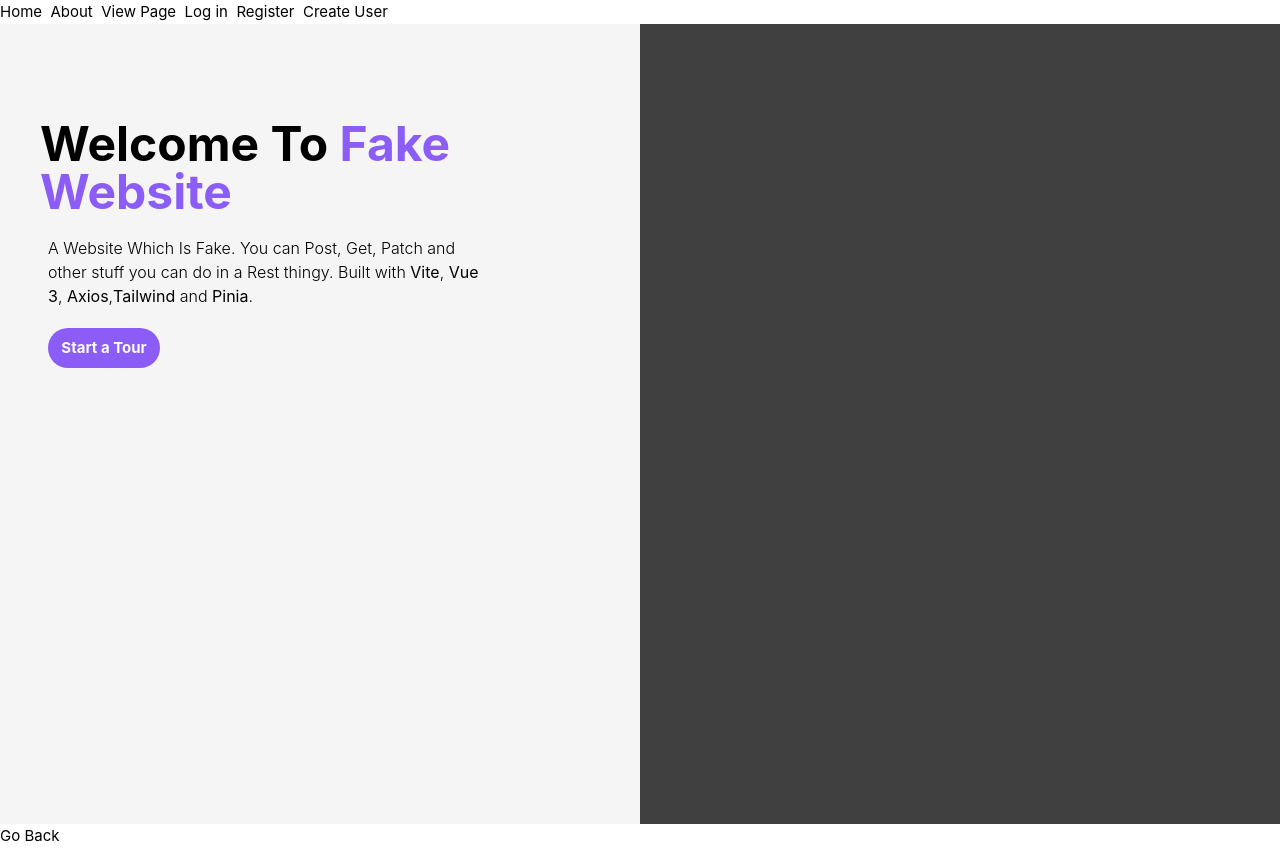
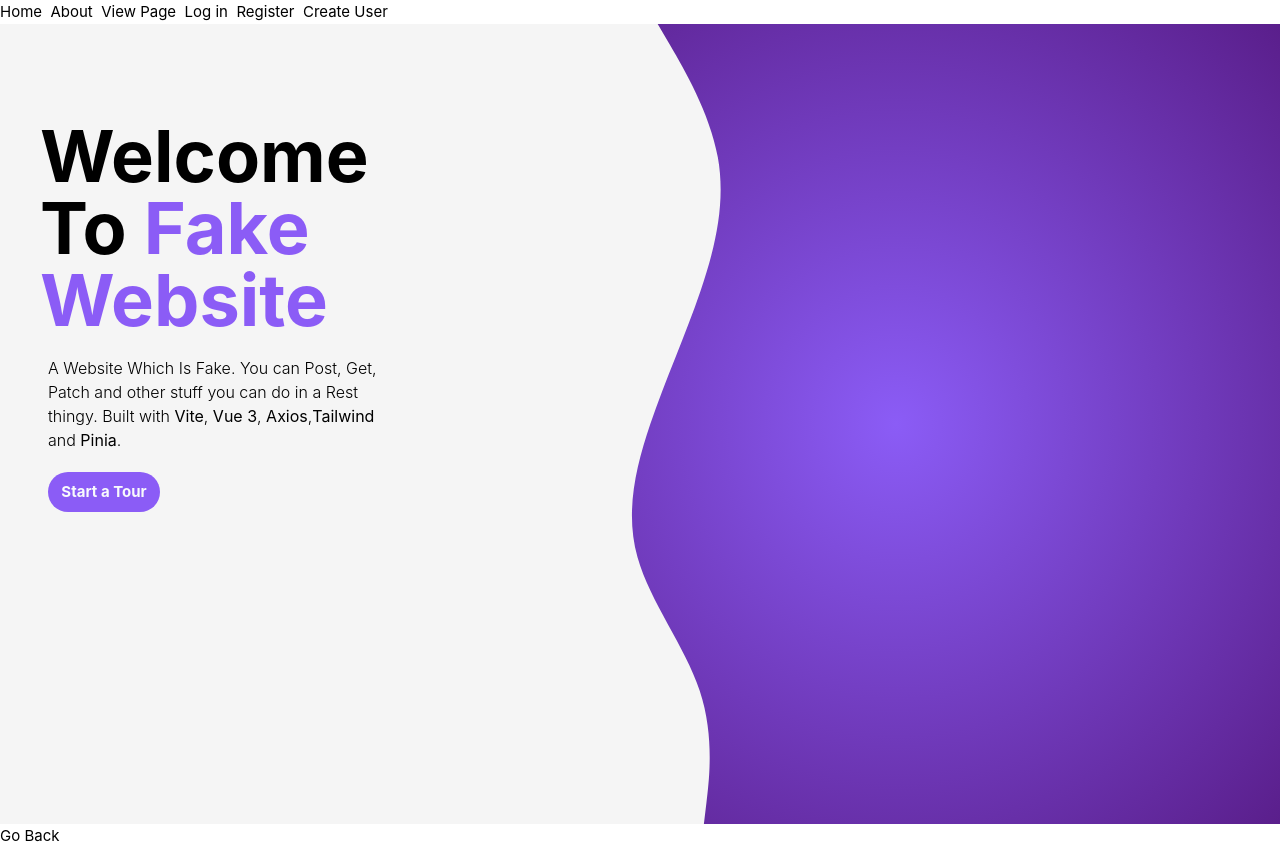
Before and after one commit to LueKely/Fake-Website, a Vue app: page / in a window 1280 px wide. Built offline with nearby package versions, Linux system fonts and the light colour scheme.

Commit message:
added wave

```diff
--- a/src/views/HomeView.vue
+++ b/src/views/HomeView.vue
@@ -1,11 +1,13 @@
 <script setup lang="ts"></script>
 
 <template>
-	<div class="flex w-screen h-screen">
+	<div class="flex w-full h-screen">
 		<!-- Flavour Text -->
-		<div class="bg-neutral-100 w-1/2 py-4 px-10 flex flex-col items-center">
+		<div
+			class="bg-neutral-100 w-2/5 h-9/12 py-4 px-10 flex flex-col items-center"
+		>
 			<div class="flex flex-col items-start mt-20">
-				<h1 class="text-5xl font-bold">
+				<h1 class="text-7xl font-bold">
 					Welcome To <span class="text-violet-500 font-bold">Fake Website</span>
 				</h1>
 
@@ -16,7 +18,7 @@
 				</p>
 				<div>
 					<button
-						class="mt-5 ml-2 font-base duration-100 bg-violet-500 font-bold text-slate-50 w-28 h-10 rounded-full transition ease-in hover:bg-slate-50 hover:text-violet-500 hover:border-2 hover:border-violet-500 active:scale-90"
+						class="mt-5 ml-2 font-base duration-100 bg-violet-500 font-bold text-slate-50 w-28 h-10 rounded-full transition ease-in hover:bg-neutral-100 hover:text-violet-500 hover:border-2 hover:border-violet-500 active:scale-90"
 					>
 						Start a Tour
 					</button>
@@ -24,6 +26,10 @@
 			</div>
 		</div>
 		<!-- Picture -->
-		<div class="w-1/2 bg-neutral-700"></div>
+
+		<div class="w-3/5 h-9/12 bg-WaveColor flex m-0">
+			<!-- svg -->
+			<div class="h-full w-2/5 bg-wave bg-no-repeat bg-cover"></div>
+		</div>
 	</div>
 </template>
--- a/tailwind.config.js
+++ b/tailwind.config.js
@@ -2,7 +2,14 @@
 module.exports = {
 	content: ['./index.html', './src/**/*.{vue,js,ts,jsx,tsx}'],
 	theme: {
-		extend: {},
+		extend: {
+			backgroundImage: {
+				wave: "url('./src/assets/wave.svg')",
+				WaveColor:
+					'radial-gradient(75% 75% at 50% 50%, #8b5cf6 0%, #581c87 98%);',
+				tite: '#f2e8e5',
+			},
+		},
 	},
 	plugins: [],
 };
```
Also changed, not shown: src/assets/wave.svg (added).
